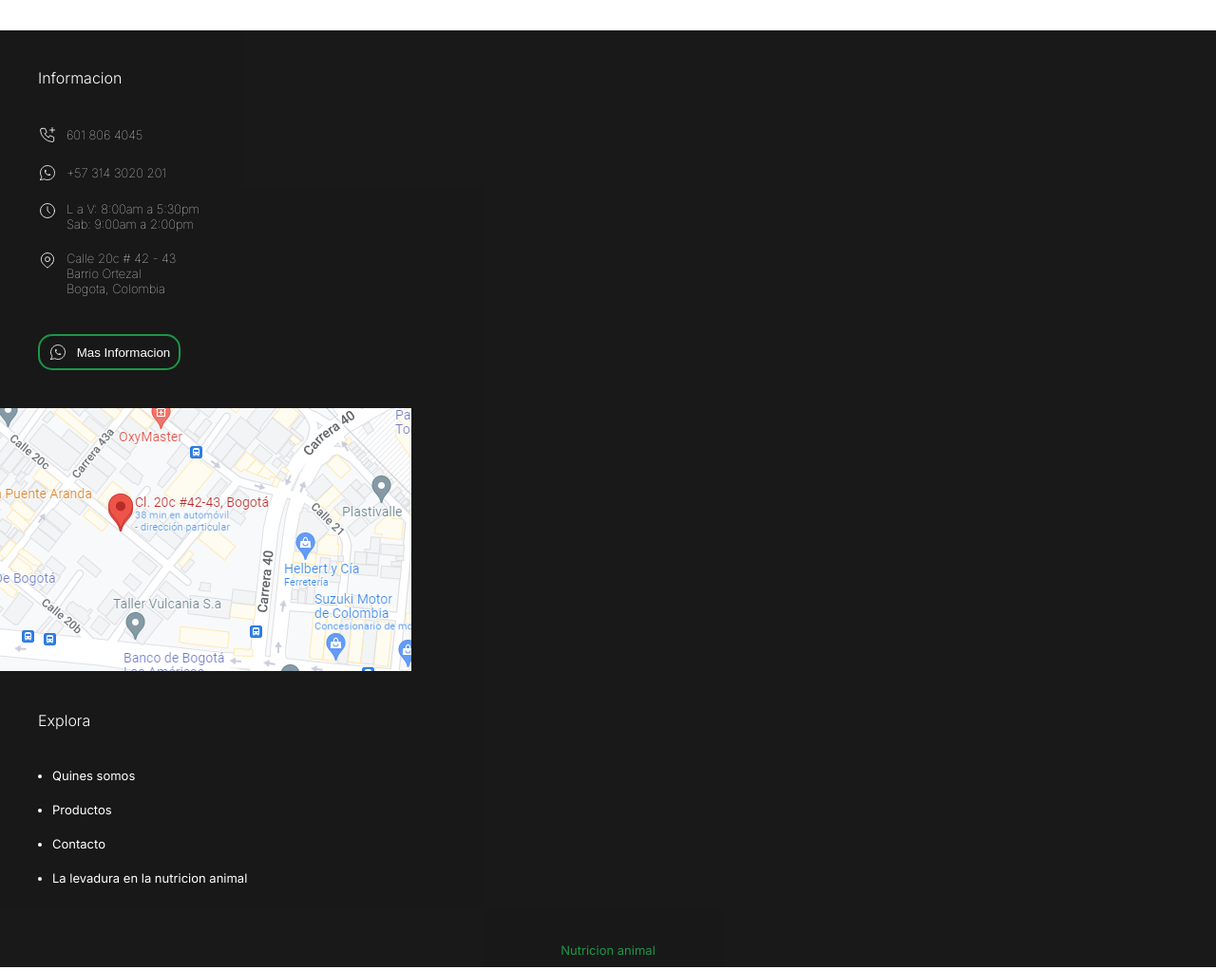
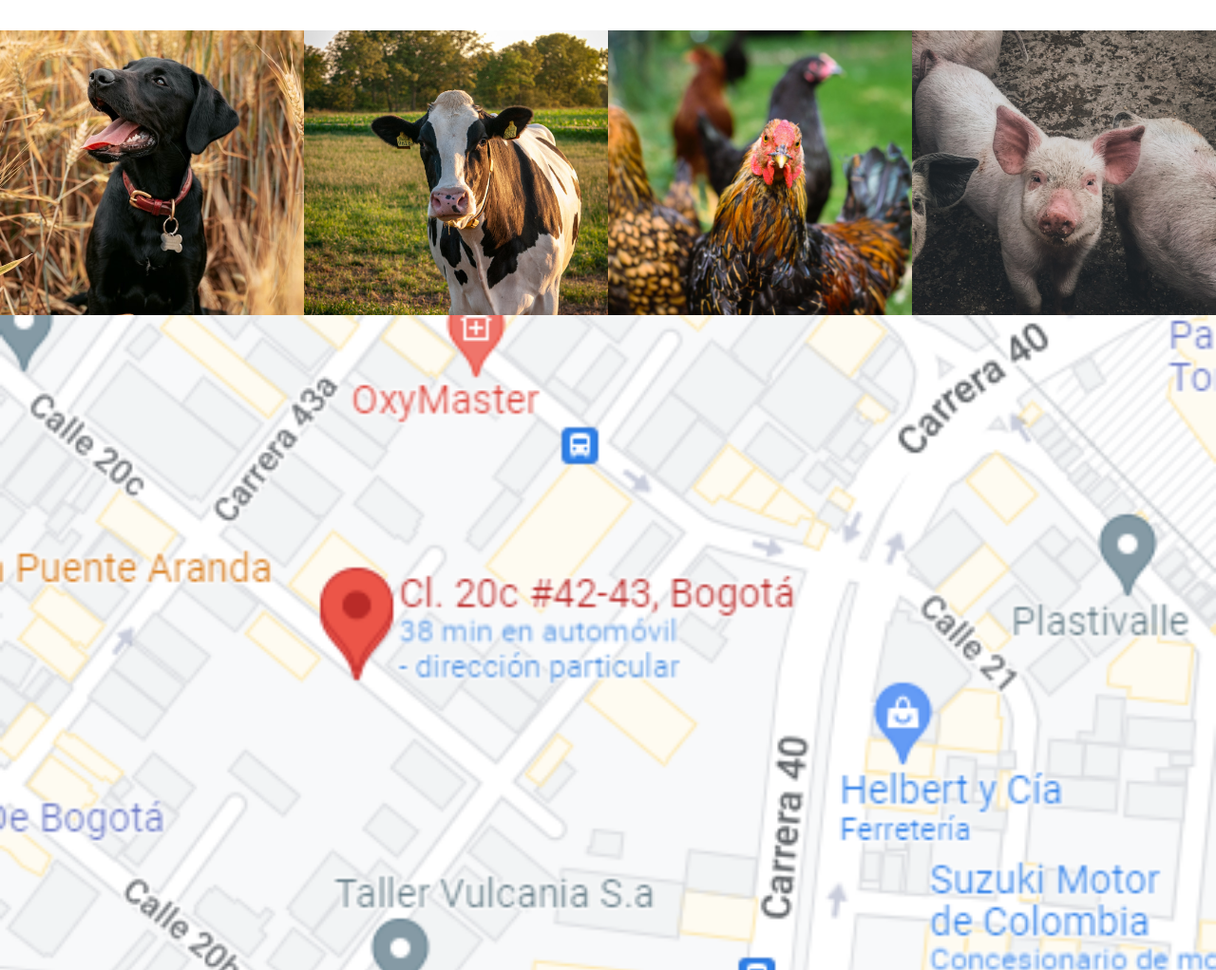
Before and after one commit to nicolasegpla/nutricionanimal, a website: page index.html in a window 1280 px wide. Shown: the part 58-1080 px from the top of the page at 95% size. Drawn offline with Linux system fonts and the light colour scheme.

Commit message:
modificacion del footer eliminamos menu, banner de imagenes

```diff
--- a/index.html
+++ b/index.html
@@ -29,7 +29,7 @@
             </div>
             <div class="box-menu__paginas">
                 <ul class="box-menu__paginas__lista">
-                    <li>Quines somos</li>
+                    <li>Quienes somos</li>
                     <li>Productos</li>
                     <li>Contacto</li>
                     <li>La levadura en la nutricion animal</li>
@@ -39,9 +39,26 @@
                 <img src="assets/iconos/whatsapp.svg" alt="boton de whatsapp">
             </button>
         </div>
+        <div class="carrusel">
+            <div class="carrusel__item">
+                <img class="carrusel__item__img" src="assets/imagenes/dod640.jpg" alt="perro levadura levadura para ganado">
+            </div>
+            <div class="carrusel__item">
+                <img class="carrusel__item__img" src="assets/imagenes/vaca.jpg" alt="vaca levadura levadura para ganado">
+            </div>
+            <div class="carrusel__item">
+                <img class="carrusel__item__img" src="assets/imagenes/gallinas.jpg" alt="alimento para gallinas levadura galpones">
+            </div>
+            <div class="carrusel__item">
+                <img class="carrusel__item__img" src="assets/imagenes/cerdos.jpg" alt="cerdos levadura levadura para ganado porcicultura">
+            </div>
+        </div>
 
     </main>
     <footer class="footer">
+        <div class="footer__map">
+            <img class="footer__map__img" src="assets/imagenes/mapslevadura.png" alt="mapa de la ubucacion de nutricionanimal">
+        </div>
         <h2 class="footer__h2">Informacion</h2>
         <section class="footer__informacion">
             <div class="footer__informacion__fijo">
@@ -70,10 +87,8 @@
 
 
         </section>
-        <div class="footer__map">
-            <img class="footer__map__img" src="assets/imagenes/mapslevadura.png" alt="mapa de la ubucacion de nutricionanimal">
-        </div>
-        <section class="footer__menu">
+
+        <section class="footer__menu inactive">
             <h2 class="footer__menu__title">Explora</h2>
             <ul class="footer__menu__list">
                 <li>Quines somos</li>
--- /dev/null
+++ b/sass/_carrusel.scss
@@ -0,0 +1,16 @@
+@use 'global';
+
+.carrusel {
+    width: 100%;
+    height: 30rem;
+    display: flex;
+    &__item {
+        width: 100%;
+        height: 100%;
+        &__img {
+            width: 100%;
+            height: 100%;
+            object-fit: cover;
+        }
+    }
+}
--- a/sass/_footer.scss
+++ b/sass/_footer.scss
@@ -30,6 +30,9 @@
     }
     &__map {
         width: 100%;
+        &__img {
+            width: 100%;
+        }
     }
     &__menu {
         padding: 4rem 0 6rem 4rem;
--- a/sass/estilos.scss
+++ b/sass/estilos.scss
@@ -2,3 +2,4 @@
 @use 'base';
 @use 'menu';
 @use 'footer';
+@use 'carrusel';
```
Also changed, not shown: assets/imagenes/cerdos.jpg (added), assets/imagenes/dod640.jpg (added), assets/imagenes/gallinas.jpg (added), assets/imagenes/vaca.jpg (added), css/estilos.css, 1 other file.
